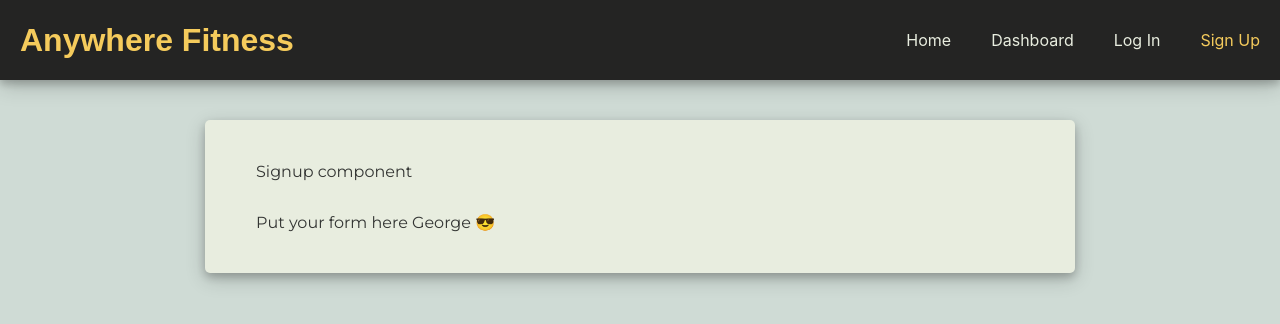
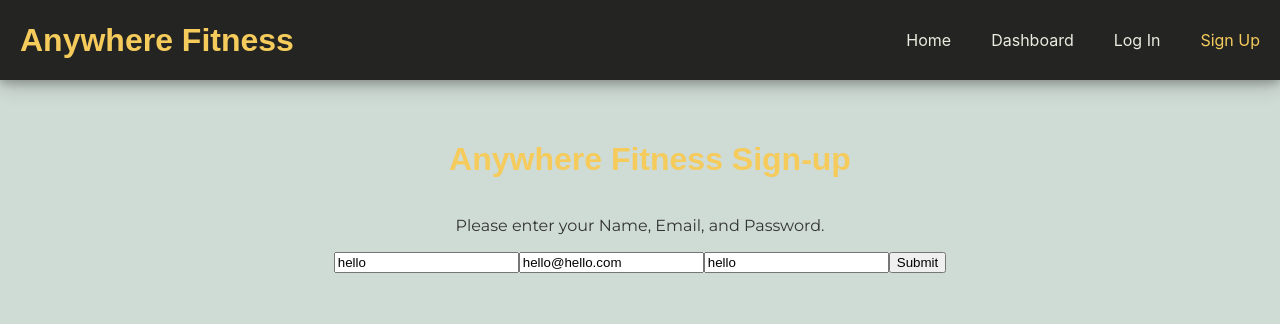
Before and after one commit to BW-AnywhereFitness-TT32/front-end, a React (Create React App) app in the folder anywhere-fitness/: page /signup in a window 1280 px wide. Shown: the top 324 px of the page. Built offline with nearby package versions, Linux system fonts and the light colour scheme; a web font is replaced by a local one.

Commit message:
Added Signup form component

```diff
--- a/anywhere-fitness/src/components/Signup.js
+++ b/anywhere-fitness/src/components/Signup.js
@@ -1,25 +1,101 @@
-import React, { useState } from 'react'
-import { useHistory } from 'react-router-dom'
-import axios from 'axios'
+import React, { useState } from 'react';
+import { render } from 'react-dom';
+import ReactDOM from 'react-dom';
+import { useHistory } from 'react-router-dom';
+import axios from 'axios';
 
 
-const fakeSignupObj = {
-    "username": "test1",
-    "email": "test@test.com",
-    "password": "123456",
-    "role_id": 3
-}
+// const fakeSignupObj = {
+//     "username": "test1",
+//     "email": "test@test.com",
+//     "password": "123456",
+//     "role_id": 3
+// }
 
-const Signup = () => {
+// const Signup = () => {
+
+//     return (
+//         <div className='container'>
+//             <div className='shadowBox'>
+//                 <p>Sign up Here!</p>
+//                 <p>Put your form here George 😎</p>
+//             </div>
+//         </div>
+//     )
+// }
+
+const userList = [];
+
+const initialFormValues = { name: 'hello', email: 'hello@hello.com', password: 'hello'};
+
+function Signup() {
+  const [names, setNames] = useState(userList);
+  const [formValues, setFormValues] = useState(initialFormValues);
+
+  const change = (evt) => {
+    const { name, value } = evt.target;
+    setFormValues({ ...formValues, [name]: value});
+  };
+
+  const submit = (evt) => {
+    evt.preventDefault();
+    const newUser = {
+      name: formValues.name.trim(),
+      email: formValues.email.trim(),
+      password: formValues.password.trim()
+    };
+    setNames(names.concat(newUser));
+    setFormValues(initialFormValues);
+  };
 
   return (
     <div className='container'>
-            <div className='shadowBox'>
-                <p>Signup component</p>
-                <p>Put your form here George 😎</p>
+      <h1>Anywhere Fitness Sign-up</h1>
+      <p>Please enter your Name, Email, and Password.</p>
+
+      {names.map((user, index) => {
+        return(
+          <div key={index}>
+          {user.name}'s email is {user.email} and the password is {user.password}'
           </div>
+        )
+      })}
+
+      <form onSubmit={submit}>
+        <input
+        name='name'
+        type='text'
+        value={formValues.name}
+        onChange={change}
+        ></input>
+
+        <input
+        name='email'
+        type='text'
+        value={formValues.email}
+        onChange={change}
+        ></input>
+
+        <input
+        name='password'
+        type='text'
+        value={formValues.password}
+        onChange={change}
+        ></input>
+
+        <button>Submit</button>
+
+      </form>
     </div>
   )
 }
 
+render(
+  <>
+    <Signup />
+    {/* <App /> */}
+  </>
+  , document.querySelector('#root')
+)
+
 export default Signup
```
Also changed, not shown: 1 other file (tests, documents, lock files or other folders). Lines whose indentation alone changed are shown as unchanged.
